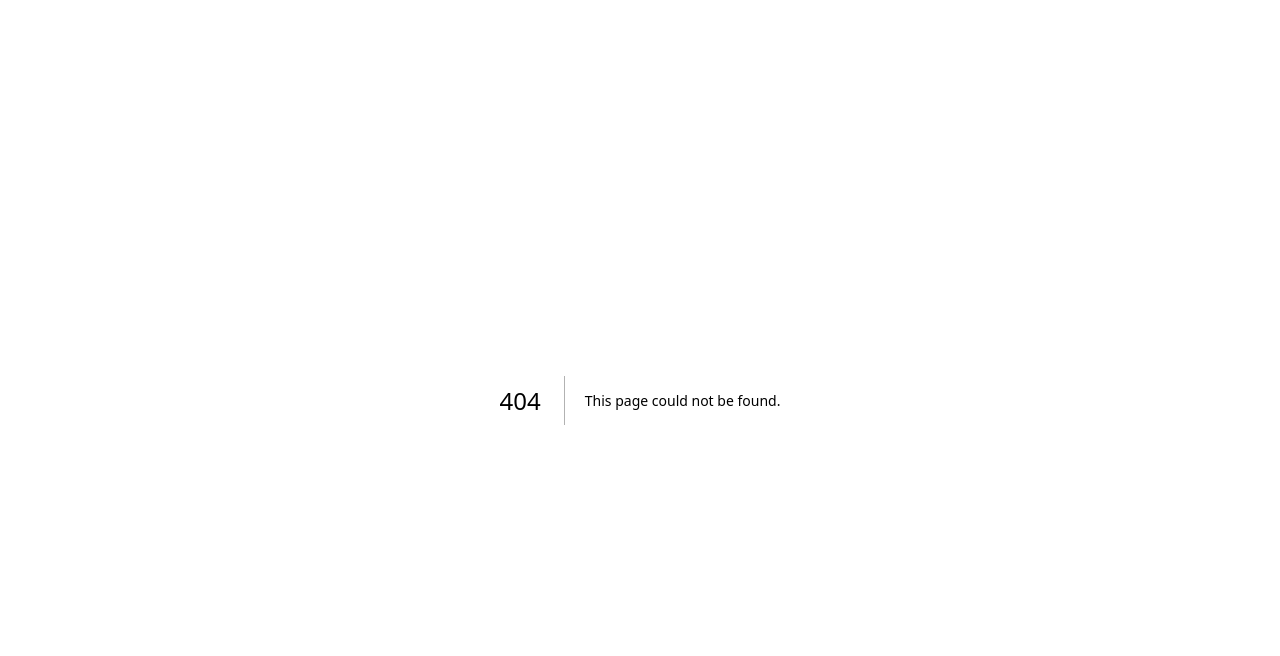
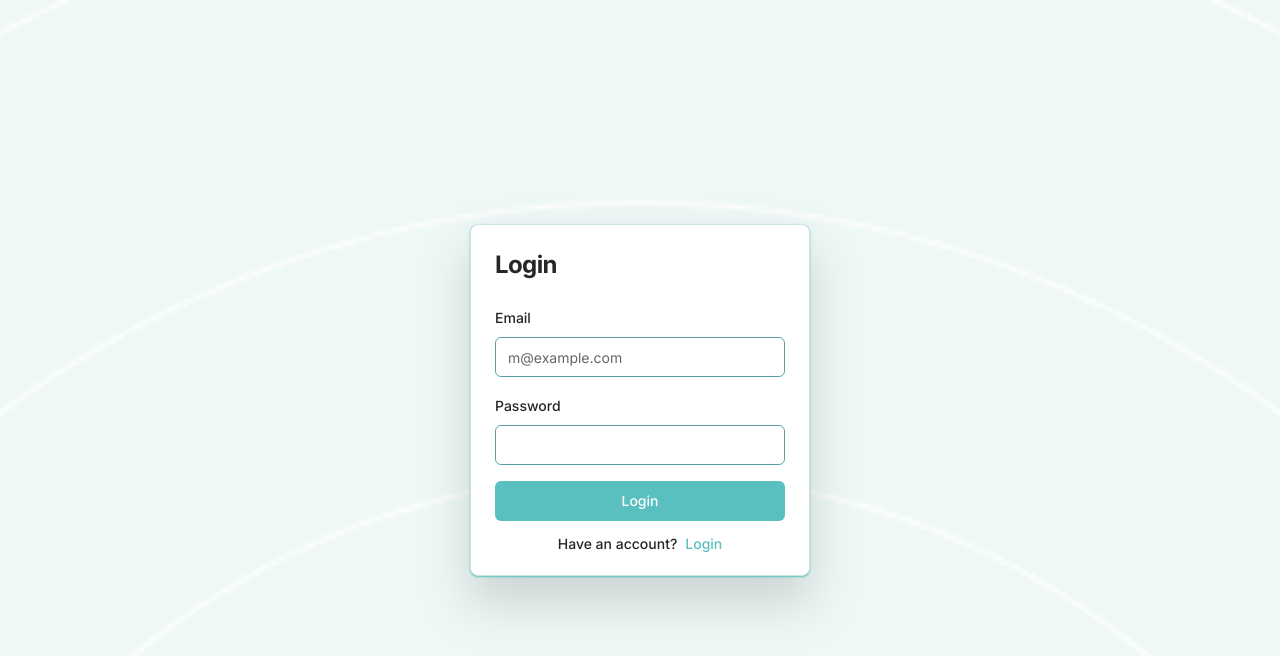
Before and after one commit to Linn-Htet123/expenseGURU, a Next.js app: page /mobile/login in a window 1280 px wide. Before the commit this address had no page. Shown: the top 656 px of the page. Built offline with nearby package versions, Linux system fonts and the light colour scheme.

Commit message:
feat/GURU: Added auth UI

```diff
--- a/package.json
+++ b/package.json
@@ -11,6 +11,7 @@
   "dependencies": {
     "@radix-ui/react-dropdown-menu": "^2.0.6",
     "@radix-ui/react-icons": "^1.3.0",
+    "@radix-ui/react-label": "^2.0.2",
     "@radix-ui/react-slot": "^1.0.2",
     "axios": "^1.7.2",
     "bcryptjs": "^2.4.3",
--- /dev/null
+++ b/src/app/mobile/login/page.tsx
@@ -0,0 +1,58 @@
+import Bg from "../../../../public/welcome-bg.png";
+import { CardTitle, CardHeader, CardContent, Card } from "@/components/ui/card";
+import { Label } from "@/components/ui/label";
+import { Input } from "@/components/ui/input";
+import { Button } from "@/components/ui/button";
+import Link from "next/link";
+import { getMobileRoute } from "@/utils/route";
+import { Route } from "@/enums/route";
+const Login = () => {
+  return (
+    <div
+      className="h-dvh flex flex-col justify-center items-center"
+      style={{
+        backgroundImage: `url(${Bg.src})`,
+        backgroundRepeat: "no-repeat",
+        backgroundSize: "144%",
+        backgroundPosition: "top center",
+      }}
+    >
+      <Card className="mx-auto w-[340px] max-w-sm drop-shadow-2xl shadow-primary">
+        <CardHeader className="space-y-1">
+          <CardTitle className="text-2xl font-bold">Login</CardTitle>
+        </CardHeader>
+        <CardContent>
+          <div className="space-y-4">
+            <div className="space-y-2">
+              <Label htmlFor="email">Email</Label>
+              <Input
+                id="email"
+                placeholder="m@example.com"
+                required
+                type="email"
+              />
+            </div>
+            <div className="space-y-2">
+              <Label htmlFor="password">Password</Label>
+              <Input id="password" required type="password" />
+            </div>
+            <Button className="w-full" type="submit">
+              Login
+            </Button>
+            <Label className="text-center w-full flex justify-center">
+              Have an account?
+              <Link
+                href={getMobileRoute(Route.LOGIN)}
+                className="text-primary ml-2"
+              >
+                Login
+              </Link>
+            </Label>
+          </div>
+        </CardContent>
+      </Card>
+    </div>
+  );
+};
+
+export default Login;
--- /dev/null
+++ b/src/app/mobile/signup/page.tsx
@@ -0,0 +1,62 @@
+import Bg from "../../../../public/welcome-bg.png";
+import { CardTitle, CardHeader, CardContent, Card } from "@/components/ui/card";
+import { Label } from "@/components/ui/label";
+import { Input } from "@/components/ui/input";
+import { Button } from "@/components/ui/button";
+import Link from "next/link";
+import { getMobileRoute } from "@/utils/route";
+import { Route } from "@/enums/route";
+const Signup = () => {
+  return (
+    <div
+      className="h-dvh flex flex-col justify-center items-center"
+      style={{
+        backgroundImage: `url(${Bg.src})`,
+        backgroundRepeat: "no-repeat",
+        backgroundSize: "144%",
+        backgroundPosition: "top center",
+      }}
+    >
+      <Card className="mx-auto w-[340px] max-w-sm drop-shadow-2xl shadow-primary">
+        <CardHeader className="space-y-1">
+          <CardTitle className="text-2xl font-bold">Signup</CardTitle>
+        </CardHeader>
+        <CardContent>
+          <div className="space-y-4">
+            <div className="space-y-2">
+              <Label htmlFor="username">Username</Label>
+              <Input id="username" placeholder="Larry.." required type="text" />
+            </div>
+            <div className="space-y-2">
+              <Label htmlFor="email">Email</Label>
+              <Input
+                id="email"
+                placeholder="m@example.com"
+                required
+                type="email"
+              />
+            </div>
+            <div className="space-y-2">
+              <Label htmlFor="password">Password</Label>
+              <Input id="password" required type="password" />
+            </div>
+            <Button className="w-full" type="submit">
+              Signup
+            </Button>
+            <Label className="text-center w-full flex justify-center">
+              Already have an account?{" "}
+              <Link
+                href={getMobileRoute(Route.LOGIN)}
+                className="text-primary ml-2"
+              >
+                Login
+              </Link>
+            </Label>
+          </div>
+        </CardContent>
+      </Card>
+    </div>
+  );
+};
+
+export default Signup;
--- /dev/null
+++ b/src/components/ui/button.tsx
@@ -0,0 +1,56 @@
+import * as React from "react"
+import { Slot } from "@radix-ui/react-slot"
+import { cva, type VariantProps } from "class-variance-authority"
+
+import { cn } from "@/lib/utils"
+
+const buttonVariants = cva(
+  "inline-flex items-center justify-center whitespace-nowrap rounded-md text-sm font-medium ring-offset-background transition-colors focus-visible:outline-none focus-visible:ring-2 focus-visible:ring-ring focus-visible:ring-offset-2 disabled:pointer-events-none disabled:opacity-50",
+  {
+    variants: {
+      variant: {
+        default: "bg-primary text-primary-foreground hover:bg-primary/90",
+        destructive:
+          "bg-destructive text-destructive-foreground hover:bg-destructive/90",
+        outline:
+          "border border-input bg-background hover:bg-accent hover:text-accent-foreground",
+        secondary:
+          "bg-secondary text-secondary-foreground hover:bg-secondary/80",
+        ghost: "hover:bg-accent hover:text-accent-foreground",
+        link: "text-primary underline-offset-4 hover:underline",
+      },
+      size: {
+        default: "h-10 px-4 py-2",
+        sm: "h-9 rounded-md px-3",
+        lg: "h-11 rounded-md px-8",
+        icon: "h-10 w-10",
+      },
+    },
+    defaultVariants: {
+      variant: "default",
+      size: "default",
+    },
+  }
+)
+
+export interface ButtonProps
+  extends React.ButtonHTMLAttributes<HTMLButtonElement>,
+    VariantProps<typeof buttonVariants> {
+  asChild?: boolean
+}
+
+const Button = React.forwardRef<HTMLButtonElement, ButtonProps>(
+  ({ className, variant, size, asChild = false, ...props }, ref) => {
+    const Comp = asChild ? Slot : "button"
+    return (
+      <Comp
+        className={cn(buttonVariants({ variant, size, className }))}
+        ref={ref}
+        {...props}
+      />
+    )
+  }
+)
+Button.displayName = "Button"
+
+export { Button, buttonVariants }
--- /dev/null
+++ b/src/components/ui/card.tsx
@@ -0,0 +1,79 @@
+import * as React from "react"
+
+import { cn } from "@/lib/utils"
+
+const Card = React.forwardRef<
+  HTMLDivElement,
+  React.HTMLAttributes<HTMLDivElement>
+>(({ className, ...props }, ref) => (
+  <div
+    ref={ref}
+    className={cn(
+      "rounded-lg border bg-card text-card-foreground shadow-sm",
+      className
+    )}
+    {...props}
+  />
+))
+Card.displayName = "Card"
+
+const CardHeader = React.forwardRef<
+  HTMLDivElement,
+  React.HTMLAttributes<HTMLDivElement>
+>(({ className, ...props }, ref) => (
+  <div
+    ref={ref}
+    className={cn("flex flex-col space-y-1.5 p-6", className)}
+    {...props}
+  />
+))
+CardHeader.displayName = "CardHeader"
+
+const CardTitle = React.forwardRef<
+  HTMLParagraphElement,
+  React.HTMLAttributes<HTMLHeadingElement>
+>(({ className, ...props }, ref) => (
+  <h3
+    ref={ref}
+    className={cn(
+      "text-2xl font-semibold leading-none tracking-tight",
+      className
+    )}
+    {...props}
+  />
+))
+CardTitle.displayName = "CardTitle"
+
+const CardDescription = React.forwardRef<
+  HTMLParagraphElement,
+  React.HTMLAttributes<HTMLParagraphElement>
+>(({ className, ...props }, ref) => (
+  <p
+    ref={ref}
+    className={cn("text-sm text-muted-foreground", className)}
+    {...props}
+  />
+))
+CardDescription.displayName = "CardDescription"
+
+const CardContent = React.forwardRef<
+  HTMLDivElement,
+  React.HTMLAttributes<HTMLDivElement>
+>(({ className, ...props }, ref) => (
+  <div ref={ref} className={cn("p-6 pt-0", className)} {...props} />
+))
+CardContent.displayName = "CardContent"
+
+const CardFooter = React.forwardRef<
+  HTMLDivElement,
+  React.HTMLAttributes<HTMLDivElement>
+>(({ className, ...props }, ref) => (
+  <div
+    ref={ref}
+    className={cn("flex items-center p-6 pt-0", className)}
+    {...props}
+  />
+))
+CardFooter.displayName = "CardFooter"
+
+export { Card, CardHeader, CardFooter, CardTitle, CardDescription, CardContent }
--- /dev/null
+++ b/src/components/ui/input.tsx
@@ -0,0 +1,25 @@
+import * as React from "react"
+
+import { cn } from "@/lib/utils"
+
+export interface InputProps
+  extends React.InputHTMLAttributes<HTMLInputElement> {}
+
+const Input = React.forwardRef<HTMLInputElement, InputProps>(
+  ({ className, type, ...props }, ref) => {
+    return (
+      <input
+        type={type}
+        className={cn(
+          "flex h-10 w-full rounded-md border border-input bg-background px-3 py-2 text-sm ring-offset-background file:border-0 file:bg-transparent file:text-sm file:font-medium placeholder:text-muted-foreground focus-visible:outline-none focus-visible:ring-2 focus-visible:ring-ring focus-visible:ring-offset-2 disabled:cursor-not-allowed disabled:opacity-50",
+          className
+        )}
+        ref={ref}
+        {...props}
+      />
+    )
+  }
+)
+Input.displayName = "Input"
+
+export { Input }
--- /dev/null
+++ b/src/components/ui/label.tsx
@@ -0,0 +1,26 @@
+"use client"
+
+import * as React from "react"
+import * as LabelPrimitive from "@radix-ui/react-label"
+import { cva, type VariantProps } from "class-variance-authority"
+
+import { cn } from "@/lib/utils"
+
+const labelVariants = cva(
+  "text-sm font-medium leading-none peer-disabled:cursor-not-allowed peer-disabled:opacity-70"
+)
+
+const Label = React.forwardRef<
+  React.ElementRef<typeof LabelPrimitive.Root>,
+  React.ComponentPropsWithoutRef<typeof LabelPrimitive.Root> &
+    VariantProps<typeof labelVariants>
+>(({ className, ...props }, ref) => (
+  <LabelPrimitive.Root
+    ref={ref}
+    className={cn(labelVariants(), className)}
+    {...props}
+  />
+))
+Label.displayName = LabelPrimitive.Root.displayName
+
+export { Label }
```
Also changed, not shown: 1 other file (tests, documents, lock files or other folders).
